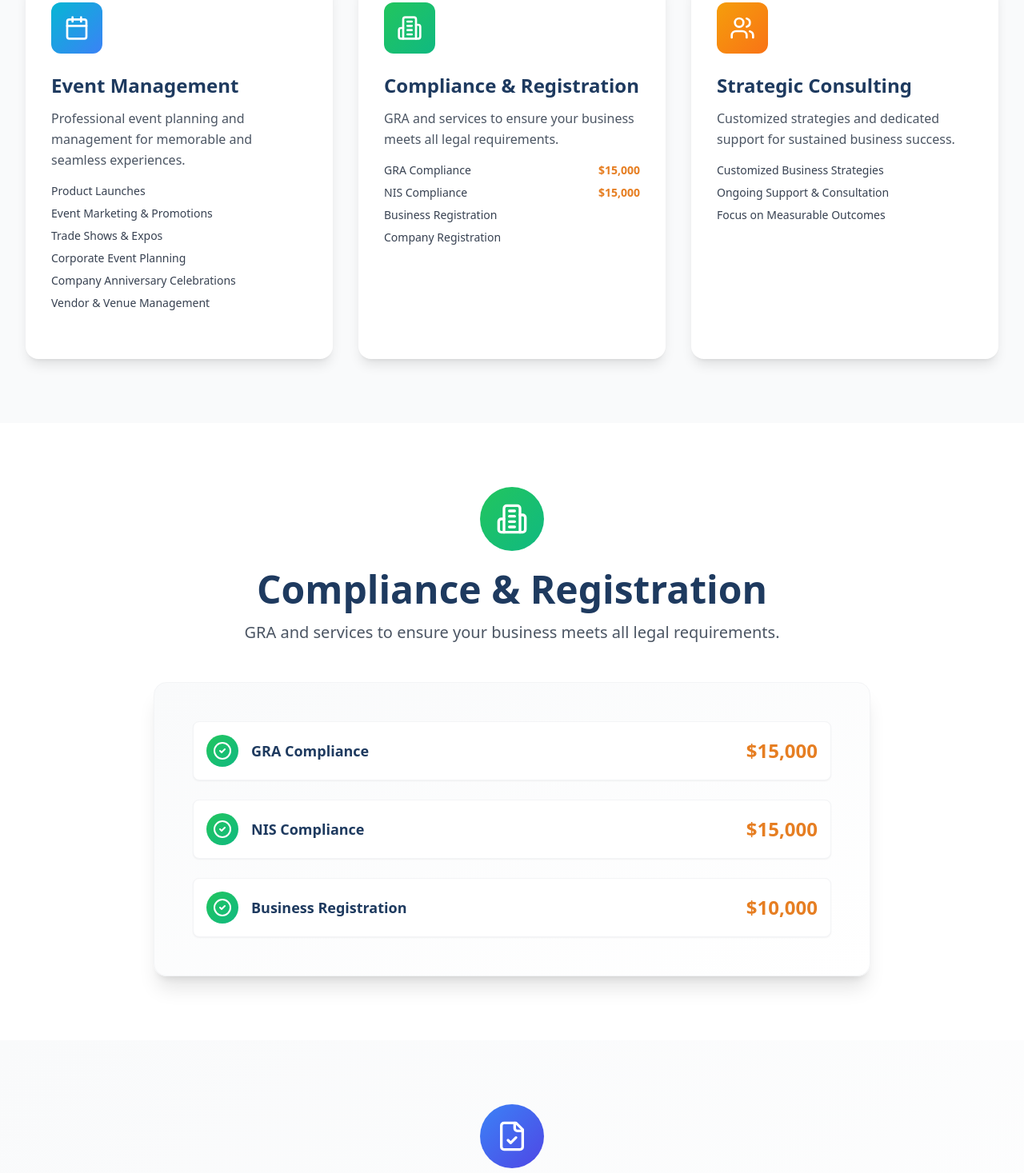
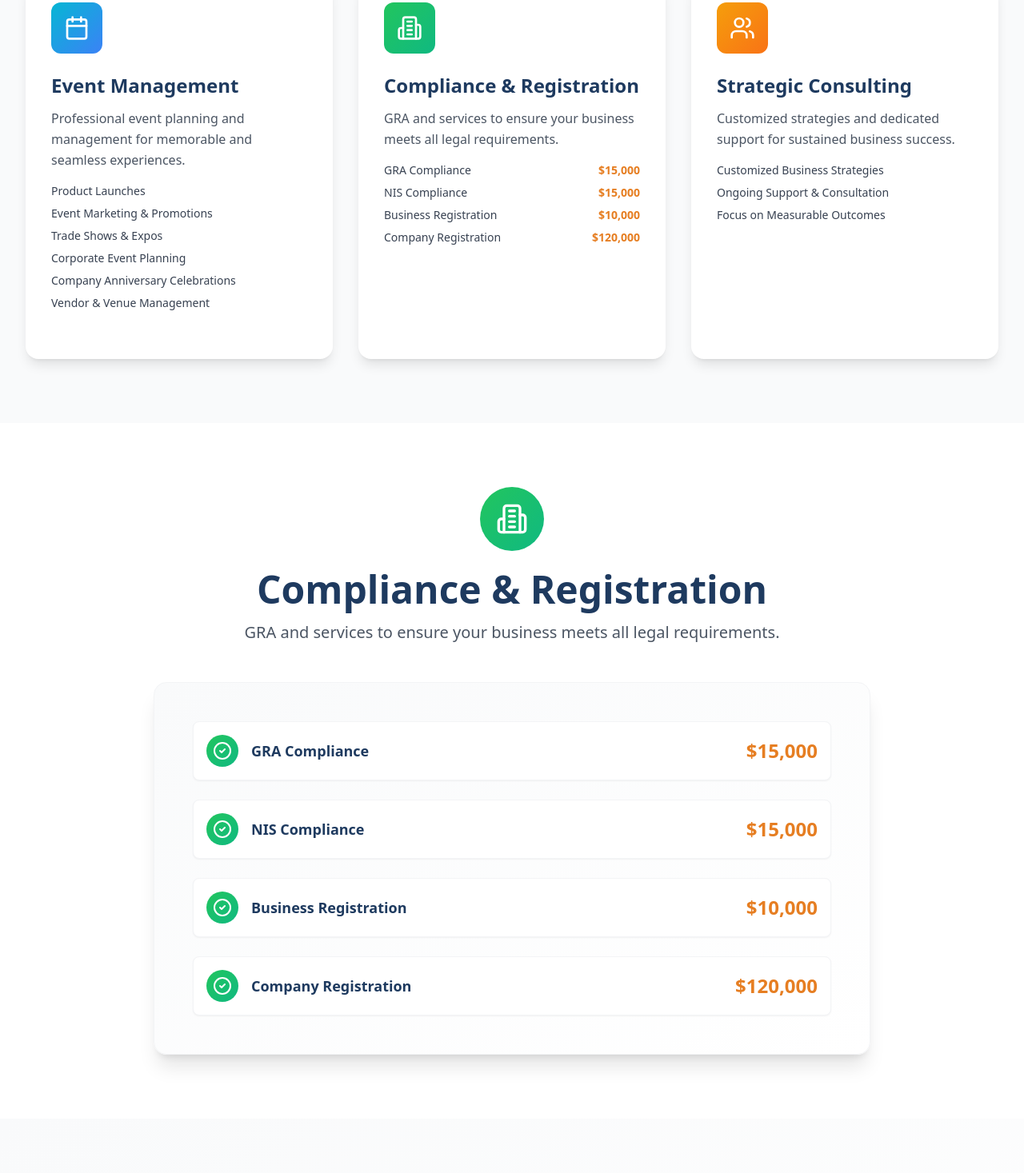
Before and after one commit to blackMastery/impact-business-solutions, a Next.js app: page / in a window 1280 px wide. Shown: the part 1671-3138 px from the top of the page at 80% size. Built offline with nearby package versions, Linux system fonts and the light colour scheme.

Commit message:
Update pricing for compliance and registration services in ComplianceSection and Services components
- Added pricing for 'Company Registration' as $120,000 in ComplianceSection.
- Updated Services component to include 'Business Registration' at $10,000 and 'Company Registration' at $120,000.

```diff
--- a/components/ComplianceSection.tsx
+++ b/components/ComplianceSection.tsx
@@ -13,7 +13,7 @@ export function ComplianceSection() {
     { name: 'GRA Compliance', price: '$15,000' },
     { name: 'NIS Compliance', price: '$15,000' },
     { name: 'Business Registration', price: '$10,000' },
-    // { name: 'Company Registration' },
+    { name: 'Company Registration', price: '$120,000' },
   ];
 
   return (
--- a/components/Services.tsx
+++ b/components/Services.tsx
@@ -51,6 +51,8 @@ export function Services() {
       itemPrices: {
         'GRA Compliance': '$15,000',
         'NIS Compliance': '$15,000',
+        'Business Registration': '$10,000',
+        'Company Registration': '$120,000',
       },
     },
     {
```
